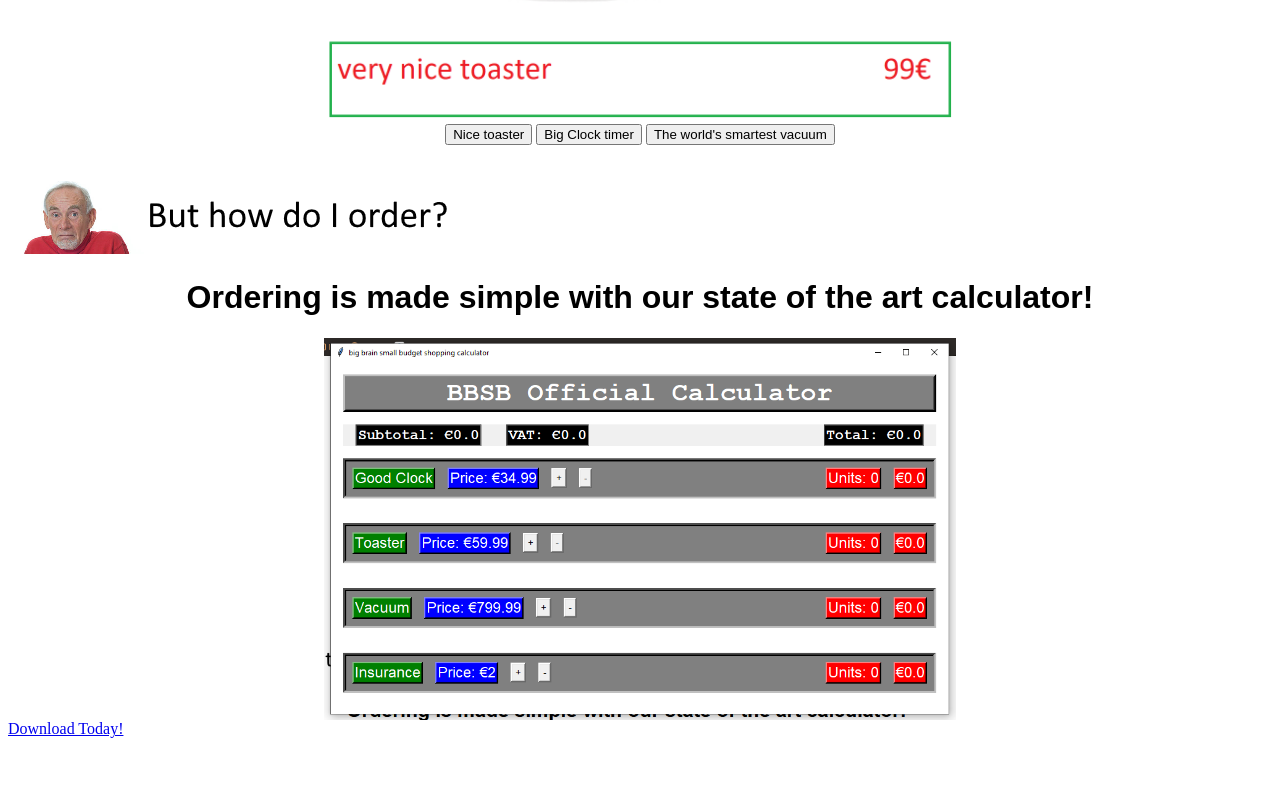
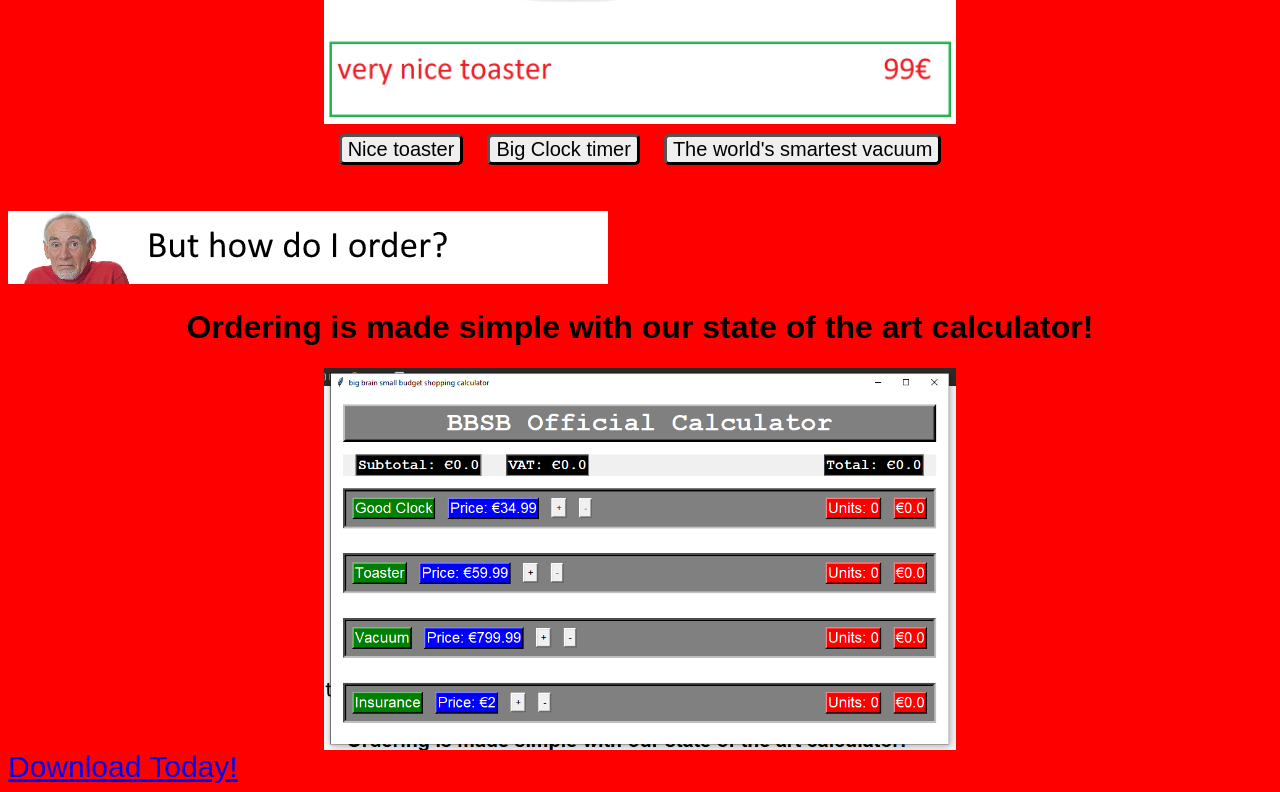
Before and after one commit to handfoamsanitiser/website, a plain HTML site: page index.html in a window 1280 px wide. Shown: the part 400-1192 px from the top of the page. Before the commit the page ends 1146 px from the top, so only its background shows below. Drawn offline with Linux system fonts and the light colour scheme.

Commit message:
Update index.html

```diff
--- a/index.html
+++ b/index.html
@@ -6,36 +6,58 @@
     <title>Big Brain Small Budget</title>
     <!-- css -->
     <style type="text/css">
-        div{
+    	body {
+    		background-color: red;
+    	}
+
+        div {
         text-align: center;
-          }
+        }
 
         h1 {
             text-align: center;
             font-family: Arial, Helvetica, sans-serif;
         }
+
         h2 {
             text-align: center;
             font-family: Arial, Helvetica, sans-serif;
         }
+
         h3 {
             text-align: center;
             font-family: Arial, Helvetica, sans-serif;
         }
+
         #myImage {
             display: block;
             margin-left: auto;
             margin-right: auto;
             width: 50%;
+        }
 
-        }
         #appDemo {
             display: block;
             margin-left: auto;
             margin-right: auto;
             width: 50%;
+        }
+
+        .changeItem {
+        	border-width: 3px;
+        	border-radius: 5px;
+
+        	font-size: 20px;
+
+        	margin: 10px;
 
         }
+
+        #download {
+        	font-size: 30px;
+        	font-family: Arial, Helvetica, sans-serif;
+        }
+
     </style>
 </head>
 <body>
@@ -45,21 +67,21 @@
 <h3>OUR PRODUCTS!</h3>
 <img id="myImage" onclick="swap_image()" src="ad1.png">
     <div>
-<button onclick="document.getElementById('myImage').src='ad1.png'">Nice toaster</button>
-<button onclick="playDiscountsound(); document.getElementById('myImage').src='ad2.png'">Big Clock timer</button>
-<button onclick="document.getElementById('myImage').src='ad3.png'">The world's smartest vacuum</button>
+		<button class="changeItem" onclick="document.getElementById('myImage').src='ad1.png'">Nice toaster</button>
+		<button class="changeItem" onclick="playDiscountSound(); document.getElementById('myImage').src='ad2.png'">Big Clock timer</button>
+		<button class="changeItem" onclick="document.getElementById('myImage').src='ad3.png'">The world's smartest vacuum</button>
         </div>
     <br>
     <br>
      <img src="order ad.png" alt="But How Do I Order?" class="center">
     <h1>Ordering is made simple with our state of the art calculator!</h1>
      <img id="appDemo" src="orderdemo.png" alt="Screenshot of Aplicaton">
-     <a href="https://github.com/Big-Brain-Small-Budget/calculator/blob/main/calculator.py">Download Today!</a>
+     <a id="download" href="https://github.com/Big-Brain-Small-Budget/calculator/blob/main/calculator.py">Download Today!</a>
 
 
 <!-- JS -->
 <script type="text/javascript">
-    function playDiscountsound() {
+    function playDiscountSound() {
         var discountSound = new Audio('free.mp3');
         discountSound.play();
     }
```
